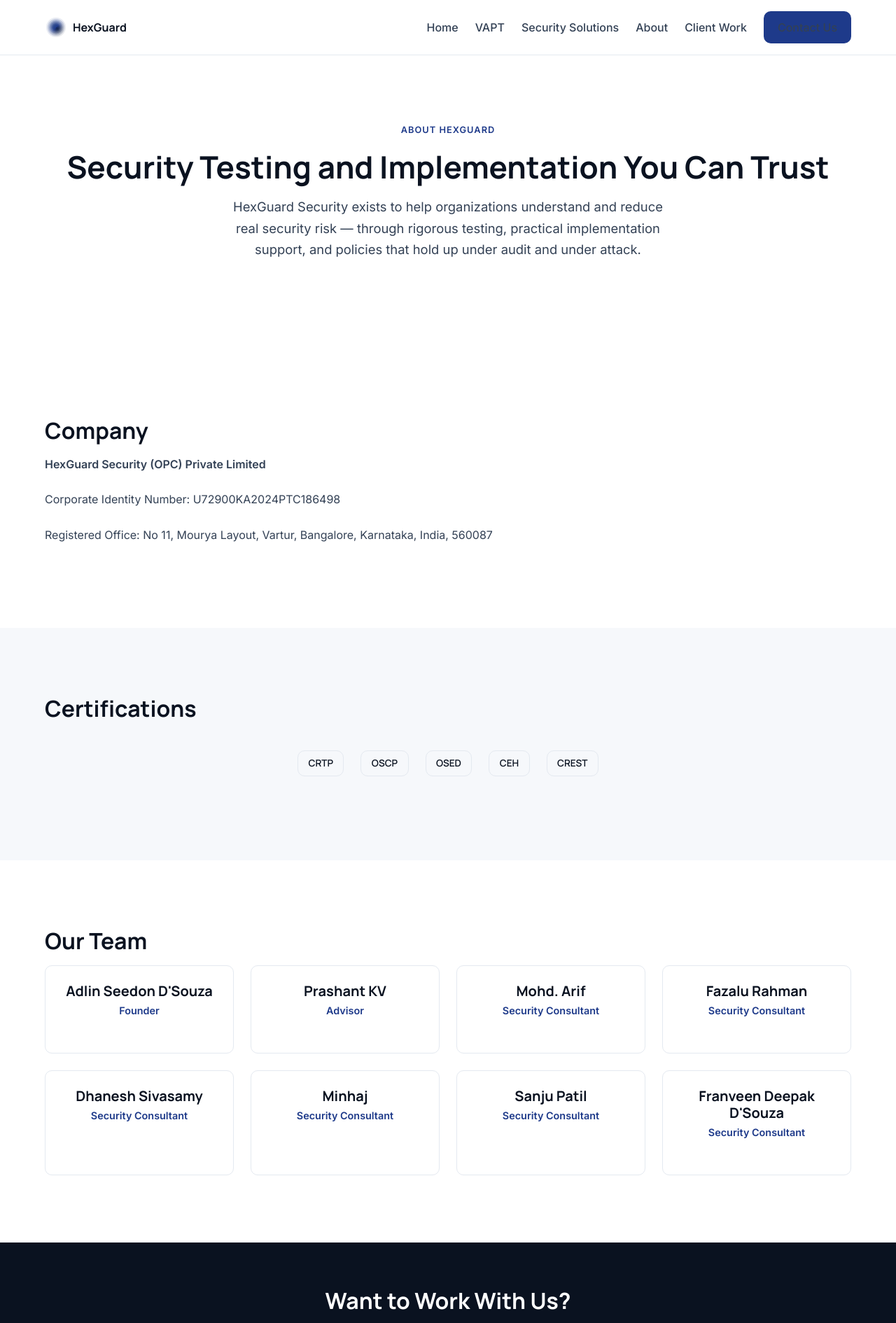
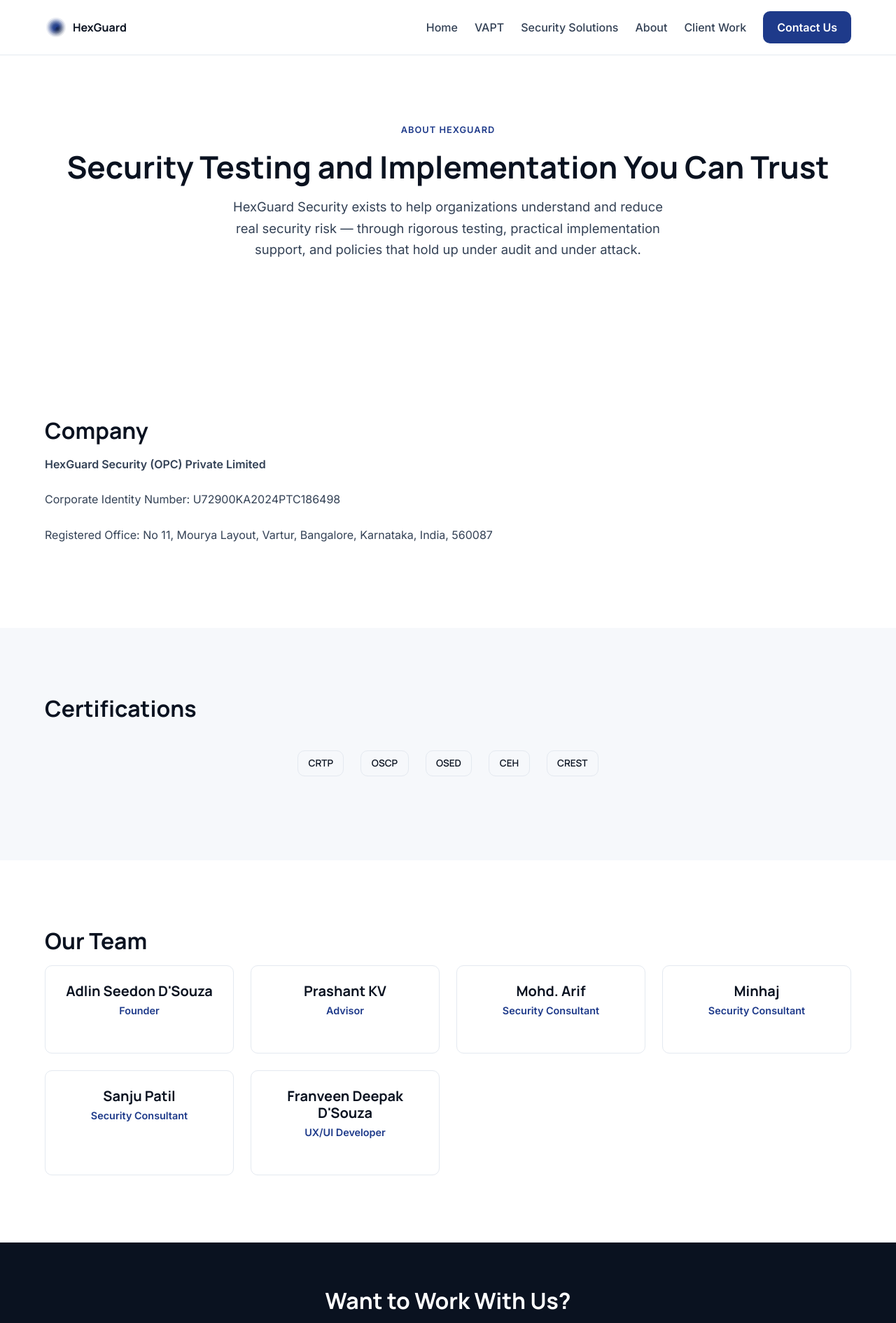
Before and after one commit to HexGuard-Security/hexguard-security.github.io, an Eleventy site: page src/about.njk in a window 1280 px wide. Shown: the top 1890 px of the page at 70% size. Built offline with nearby package versions, Linux system fonts and the light colour scheme; Eleventy itself is replaced by a stand-in of ours; files that its build step writes are made by us from their sources.

Commit message:
Fix Contact Us nav button text color and update team roster

```diff
--- a/docs/assets/css/styles.css
+++ b/docs/assets/css/styles.css
@@ -186,7 +186,7 @@ a:hover {
   color: var(--accent);
 }
 
-.nav-cta {
+.nav-links > a.nav-cta {
   background: var(--accent);
   color: var(--white);
   padding: 0.6rem 1.25rem;
@@ -194,7 +194,7 @@ a:hover {
   font-weight: 600;
 }
 
-.nav-cta:hover {
+.nav-links > a.nav-cta:hover {
   background: var(--accent-hover);
   color: var(--white);
 }
--- a/src/about.njk
+++ b/src/about.njk
@@ -50,14 +50,6 @@ description: HexGuard Security is a cybersecurity VAPT and security solutions co
         <p class="team-role">Security Consultant</p>
       </div>
       <div class="team-card">
-        <h3>Fazalu Rahman</h3>
-        <p class="team-role">Security Consultant</p>
-      </div>
-      <div class="team-card">
-        <h3>Dhanesh Sivasamy</h3>
-        <p class="team-role">Security Consultant</p>
-      </div>
-      <div class="team-card">
         <h3>Minhaj</h3>
         <p class="team-role">Security Consultant</p>
       </div>
@@ -67,7 +59,7 @@ description: HexGuard Security is a cybersecurity VAPT and security solutions co
       </div>
       <div class="team-card">
         <h3>Franveen Deepak D'Souza</h3>
-        <p class="team-role">Security Consultant</p>
+        <p class="team-role">UX/UI Developer</p>
       </div>
     </div>
   </div>
--- a/src/assets/css/styles.css
+++ b/src/assets/css/styles.css
@@ -186,7 +186,7 @@ a:hover {
   color: var(--accent);
 }
 
-.nav-cta {
+.nav-links > a.nav-cta {
   background: var(--accent);
   color: var(--white);
   padding: 0.6rem 1.25rem;
@@ -194,7 +194,7 @@ a:hover {
   font-weight: 600;
 }
 
-.nav-cta:hover {
+.nav-links > a.nav-cta:hover {
   background: var(--accent-hover);
   color: var(--white);
 }
```
Also changed, not shown: docs/about/index.html.
